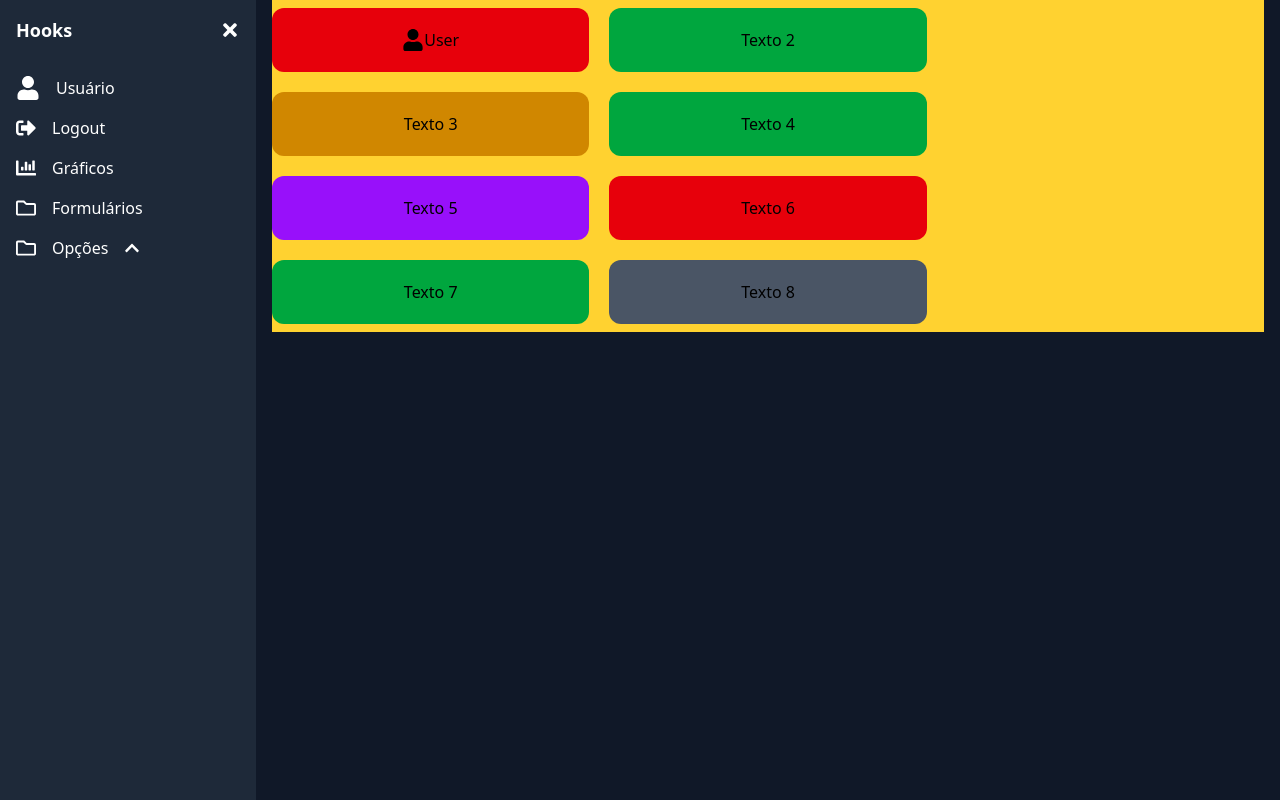
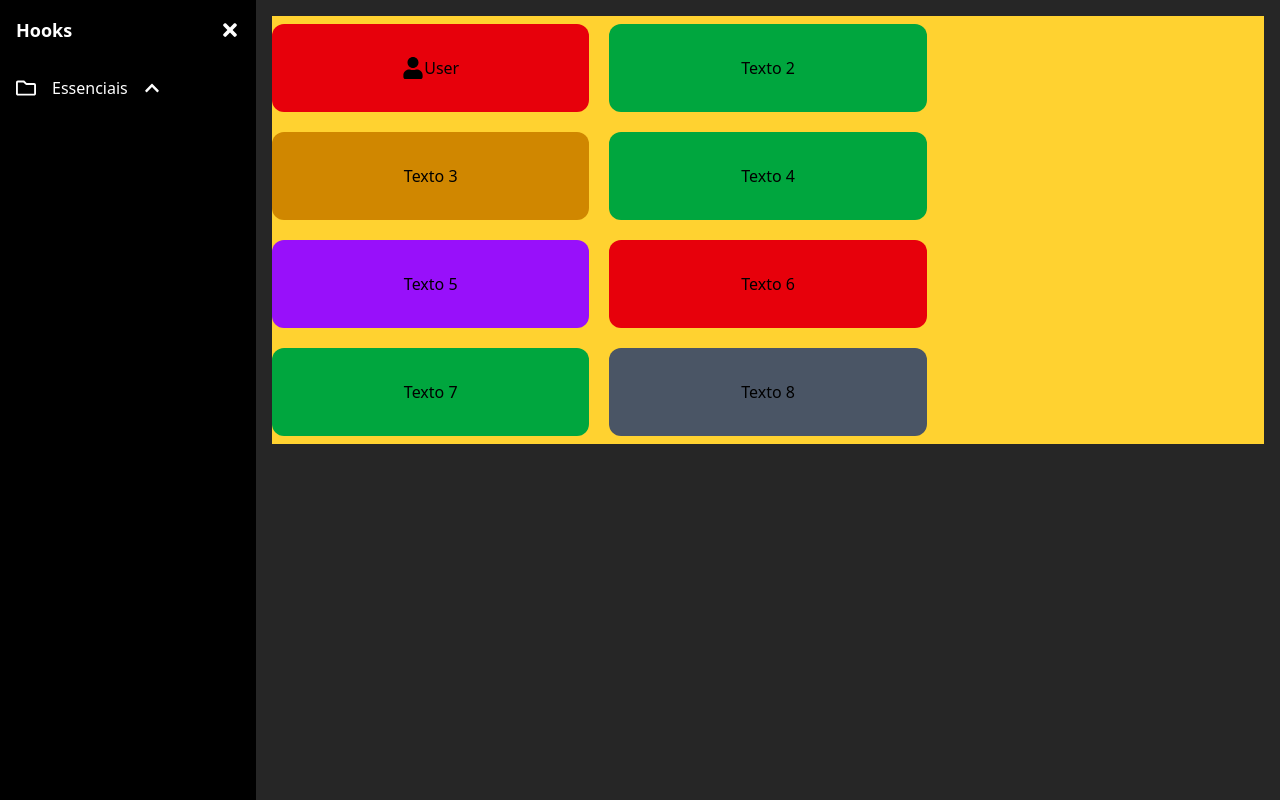
Before and after one commit to Ipedrp/react-hook, a React (Vite) app: page / in a window 1280 px wide. Built offline with nearby package versions, Linux system fonts and the light colour scheme.

Commit message:
useStates

```diff
--- a/src/components/Sidebar.jsx
+++ b/src/components/Sidebar.jsx
@@ -1,5 +1,7 @@
 import React, { useState } from 'react';
-import { FaUser, FaChevronDown, FaCogs, FaChartBar, FaSignOutAlt, FaRegFolder, FaTimes, FaChevronUp } from 'react-icons/fa';
+import { FaChevronDown, FaUserFriends, FaRegFolder, FaTimes, FaChevronUp } from 'react-icons/fa';
+import { GoNumber } from "react-icons/go";
+import { Link } from 'react-router';
 
 const Sidebar = () => {
     const [isOpen, setIsOpen] = useState(true);
@@ -14,7 +16,7 @@ const Sidebar = () => {
     };
 
     return (
-        <div className={`flex ${isOpen ? 'w-64' : 'w-20'} h-screen bg-gray-800 text-white transition-all duration-600`}>
+        <div className={`flex ${isOpen ? 'w-64' : 'w-20'} h-screen bg-black text-white transition-all duration-600`}>
             <div className="flex flex-col w-full">
                 {/* Header */}
                 <div className="p-4 flex items-center justify-between">
@@ -31,23 +33,6 @@ const Sidebar = () => {
                 {/* Menu */}
                 <div className="flex flex-col p-4">
                     <ul className="space-y-4">
-                        <li className="flex items-center space-x-4">
-                            <FaUser size={24} />
-                            {isOpen && <span>Usuário</span>}
-                        </li>
-                        <li className=" flex items-center space-x-4">
-                            <FaSignOutAlt size={20} />
-                            {isOpen && <span>Logout</span>}
-                        </li>
-                        <li className=" flex items-center space-x-4">
-                            <FaChartBar size={20} />
-                            {isOpen && <span>Gráficos</span>}
-                        </li>
-                        <li className=" flex items-center space-x-4">
-                            <FaRegFolder size={20} />
-                            {isOpen && <span>Formulários</span>}
-                        </li>
-
                         {/* Item de Dropdown */}
                         <li className="relative">
                             <button
@@ -56,7 +41,7 @@ const Sidebar = () => {
         ${isOpen && "space-x-4"}`}
                             >
                                 <FaRegFolder size={20} /> {/* Mantenha um tamanho fixo */}
-                                {isOpen && <span>Opções</span>}
+                                {isOpen && <span>Essenciais</span>}
                                 {isOpen ? (
                                     isDropdownOpen ? <FaChevronDown size={16} /> : <FaChevronUp size={16} />
                                 ) : null}
@@ -65,19 +50,36 @@ const Sidebar = () => {
 
                             {/* Dropdown */}
                             <ul
-                                className={`absolute bg-gray-700 text-white rounded-md mt-2 p-2 w-full
-  transition-all duration-500 ease-in-out overflow-hidden
-  ${isDropdownOpen && isOpen ? "max-h-40 opacity-100" : "max-h-0 opacity-0"}`}
+                                className={`absolute  text-white rounded-md mt-2  w-full
+        transition-all duration-500 ease-in-out overflow-hidden
+        ${isDropdownOpen && isOpen ? "max-h-40 opacity-100" : "max-h-0 opacity-0"}`}
                             >
-                                <li className="py-2 px-4 hover:bg-gray-600 cursor-pointer flex items-center space-x-4">
-                                    <FaCogs size={20} />
-                                    {isOpen && <span>Configurações</span>}
-                                </li>
-                                <li className="py-2 px-4 hover:bg-gray-600 cursor-pointer flex items-center space-x-4">
-                                    <FaCogs size={20} />
-                                    {isOpen && <span>Opção 2</span>}
-                                </li>
+                                <Link to="/contador/useStates">
+                                    <li className="mb-2 py-2 px-2 bg-neutral-600 rounded-2xl text-sky-400 cursor-pointer flex items-center justify-start space-x-4">
+                                        <GoNumber size={20} />
+                                        {isOpen && (
+                                            <p>
+                                                Contador
+                                                <span className="bg-sky-600 text-white px-2 py-1 rounded-xl ml-2">useStates</span>
+                                            </p>
+
+                                        )}
+                                    </li>
+                                </Link>
+                                <Link to="/votacao/useStates">
+                                    <li className="mb-2 py-2 px-2 bg-neutral-600 rounded-2xl text-sky-400 cursor-pointer flex items-center justify-start space-x-4">
+                                        <FaUserFriends size={20} />
+                                        {isOpen && (
+                                            <p>
+                                                Votação
+                                                <span className="bg-sky-600 text-white px-2 py-1 rounded-xl ml-2">useStates</span>
+                                            </p>
+
+                                        )}
+                                    </li>
+                                </Link>
                             </ul>
+
 
                         </li>
                     </ul>
--- a/src/layout/DefaultLayout.jsx
+++ b/src/layout/DefaultLayout.jsx
@@ -3,11 +3,11 @@ import { Outlet } from 'react-router';
 
 export default function DefaultLayout() {
   return (
-    <div className="min-h-screen flex flex-row bg-gray-900">
+    <div className="min-h-screen flex flex-row bg-neutral-800">
       {/* Sidebar sempre na esquerda */}
       <Sidebar />
 
-      <main className="flex-1 px-4">
+      <main className="flex-1 px-4 py-4">
         <Outlet />
       </main>
     </div>
--- a/src/pages/Home.jsx
+++ b/src/pages/Home.jsx
@@ -3,29 +3,29 @@ import { FaUser, FaChevronDown, FaCogs, FaChartBar, FaSignOutAlt, FaRegFolder, F
 export default function Home() {
     return (
         <div className="flex flex-wrap gap-5 bg-amber-300 text-center py-2">
-            <div className="bg-red-600 rounded-xl p-5 w-full sm:w-[48%] md:w-[32%] flex flex-row items-center justify-center">
+            <div className="bg-red-600 rounded-xl p-8 w-full sm:w-[48%] md:w-[32%] flex flex-row items-center justify-center">
                 <FaUser size={22}/>
                 <p>User</p>
             </div>
-            <div className="bg-green-600 rounded-xl p-5 w-full sm:w-[48%] md:w-[32%]">
+            <div className="bg-green-600 rounded-xl p-8 w-full sm:w-[48%] md:w-[32%]">
                 <p>Texto 2</p>
             </div>
-            <div className="bg-yellow-600 rounded-xl p-5 w-full sm:w-[48%] md:w-[32%]">
+            <div className="bg-yellow-600 rounded-xl p-8 w-full sm:w-[48%] md:w-[32%]">
                 <p>Texto 3</p>
             </div>
-            <div className="bg-green-600 rounded-xl p-5 w-full sm:w-[48%] md:w-[32%]">
+            <div className="bg-green-600 rounded-xl p-8 w-full sm:w-[48%] md:w-[32%]">
                 <p>Texto 4</p>
             </div>
-            <div className="bg-purple-600 rounded-xl p-5 w-full sm:w-[48%] md:w-[32%]">
+            <div className="bg-purple-600 rounded-xl p-8 w-full sm:w-[48%] md:w-[32%]">
                 <p>Texto 5</p>
             </div>
-            <div className="bg-red-600 rounded-xl p-5 w-full sm:w-[48%] md:w-[32%]">
+            <div className="bg-red-600 rounded-xl p-8 w-full sm:w-[48%] md:w-[32%]">
                 <p>Texto 6</p>
             </div>
-            <div className="bg-green-600 rounded-xl p-5 w-full sm:w-[48%] md:w-[32%]">
+            <div className="bg-green-600 rounded-xl p-8 w-full sm:w-[48%] md:w-[32%]">
                 <p>Texto 7</p>
             </div>
-            <div className="bg-gray-600 rounded-xl p-5 w-full sm:w-[48%] md:w-[32%]">
+            <div className="bg-gray-600 rounded-xl p-8 w-full sm:w-[48%] md:w-[32%]">
                 <p>Texto 8</p>
             </div>
         </div>
--- /dev/null
+++ b/src/pages/essenciais/Contador.jsx
@@ -0,0 +1,27 @@
+import { useState } from "react"
+
+export default function Contador() {
+
+    const [value, setValue] = useState(0)
+
+    return (
+        <>
+            <h1 className="text-gray-200 font-extrabold text-4xl">Contador</h1>
+            <p className="text-gray-400">Entendendo o que é o um estado</p>
+            <div className="flex justify-center flex-col items-center h-[90%]">
+                <p className="text-white text-5xl">{value}</p>
+                <div className="mt-5 text-white">
+                    <button
+                        onClick={() => setValue(value-1)}
+                        className="ml-2 w-[50px] h-[50px] bg-sky-900 rounded-4xl hover:cursor-pointer">-</button>
+                    <button
+                        onClick={() => setValue(0)}
+                        className="ml-2 w-[50px] h-[50px] bg-red-900 rounded-4xl hover:cursor-pointer">0</button>
+                    <button
+                        onClick={() => setValue(value+1)}
+                        className="ml-2 w-[50px] h-[50px] bg-green-900 rounded-4xl hover:cursor-pointer">+</button>
+                </div>
+            </div>
+        </>
+    )
+}
--- /dev/null
+++ b/src/pages/essenciais/Votacao.jsx
@@ -0,0 +1,56 @@
+import { useState } from "react"
+
+export default function Votacao() {
+
+    const [data, setData] = useState({
+        votePurple: 0,
+        voteGreen: 0
+    })
+
+    const votePurple = () => {
+        setData((dateCurrent) => {
+            return {
+                votePurple: dateCurrent.votePurple + 1,
+                voteGreen: dateCurrent.voteGreen
+            }
+        })
+    }
+
+    const voteGreen = () => {
+        setData((dateCurrent) => {
+            return {
+                votePurple: dateCurrent.votePurple,
+                voteGreen: dateCurrent.voteGreen + 1
+            }
+        })
+    }
+
+    const Restart = () => {
+        setData((dateCurrent) => {
+            return {
+                votePurple: dateCurrent.votePurple = 0,
+                voteGreen: dateCurrent.voteGreen = 0
+            }
+        })
+    }
+
+    return (
+        <>
+            <h1 className="text-gray-200 font-extrabold text-4xl">Votação</h1>
+            <p className="text-gray-400">Usando estado com objeto</p>
+            <div className="flex justify-center flex-col items-center h-[90%]">
+                <p className="text-white text-5xl mb-3">Qual a melhor cor ?</p>
+                <p className="text-white text-3xl">Verde: {data.voteGreen} | Roxo: {data.votePurple}</p>
+                <div className="mt-5 text-white">
+                    <button
+                        onClick={voteGreen}
+                        className="ml-2 w-[50px] h-[50px] bg-green-900 rounded-4xl hover:cursor-pointer"></button>
+                    <button
+                        onClick={votePurple}
+                        className="ml-2 w-[50px] h-[50px] bg-purple-900 rounded-4xl hover:cursor-pointer"></button>
+                </div>
+                <button onClick={Restart} className="text-white bg-gray-800 px-5 py-2 mt-3 rounded-2xl hover:cursor-pointer">Zerar</button>
+            </div>
+        </>
+    )
+}
--- a/src/routes/AppRoutes.jsx
+++ b/src/routes/AppRoutes.jsx
@@ -1,11 +1,14 @@
 import { Routes, Route } from 'react-router';
 import Home from '../pages/Home';
 import DefaultLayout from "../layout/DefaultLayout";
-
+import Contador from '../pages/essenciais/contador';
+import Votacao from '../pages/essenciais/Votacao';
 export const AppRoutes = () => (
     <Routes>
         <Route element={<DefaultLayout />}>
             <Route path="/" element={<Home />} />
+            <Route path="/contador/useStates" element={<Contador />} />
+            <Route path="/votacao/useStates" element={<Votacao />} />
         </Route>
     </Routes>
 );
```
Also changed, not shown: 1 other file (tests, documents, lock files or other folders).
